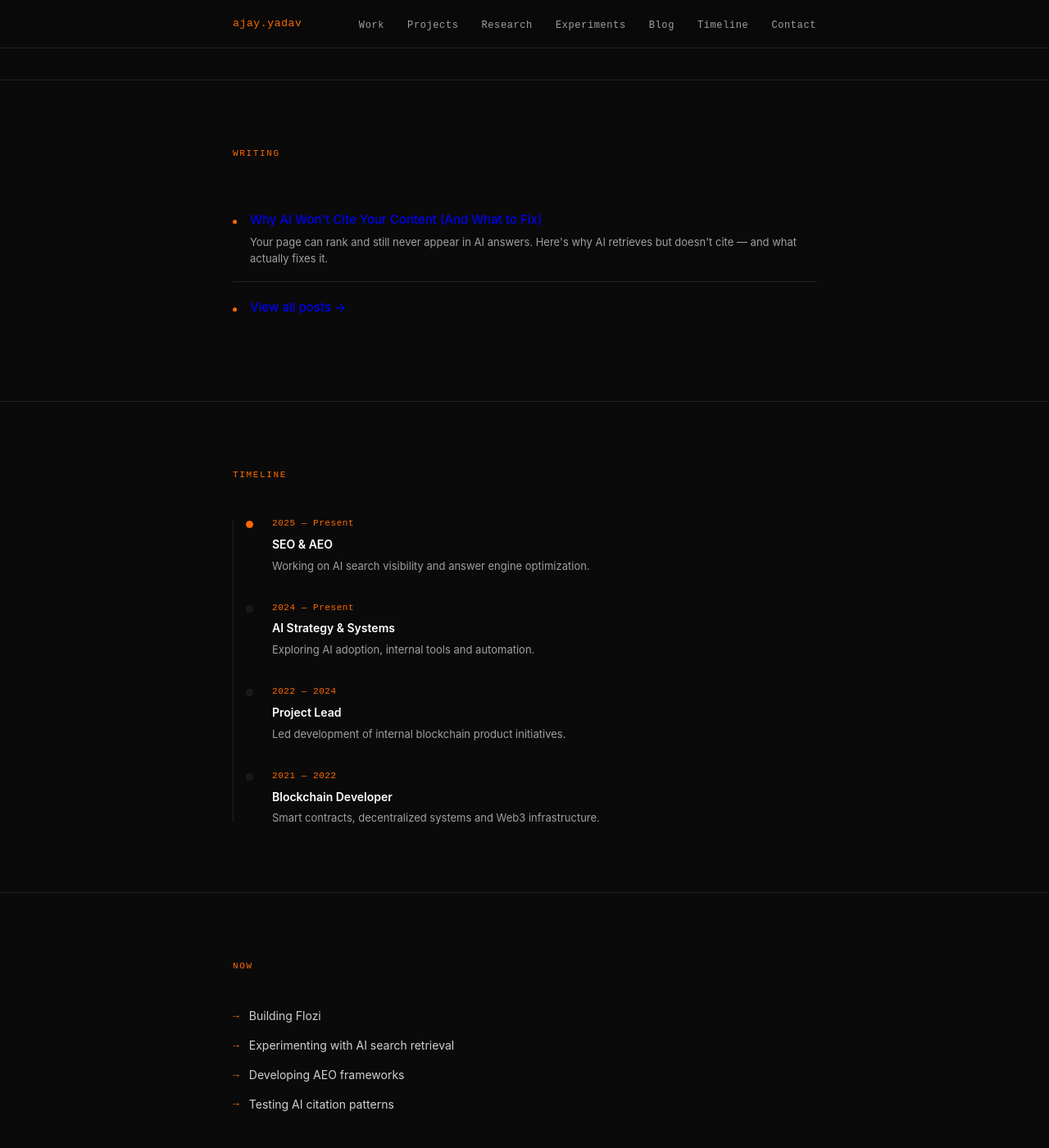
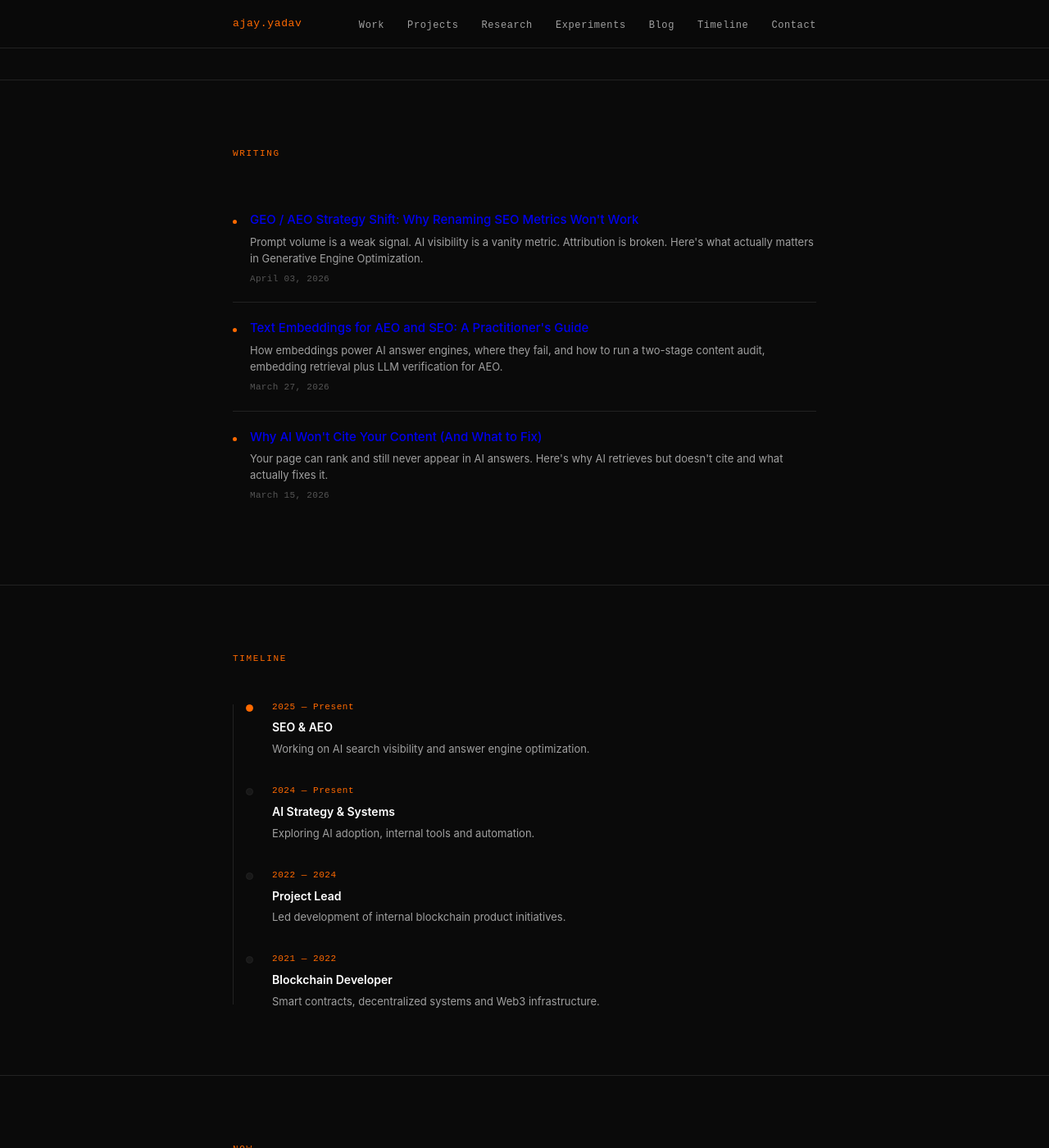
Before and after one commit to aduttya/portfolio, a Jekyll site: the page built from index.html, in a window 1280 px wide and 1400 px high, scrolled down 2758 px. Shown: the whole window at 82% size. Built offline with Jekyll 4.4.1, drawn with Linux system fonts in a browser that asks for light colours.

Commit message:
fix: add structured data, Jekyll templating, and internal linking
- Add BlogPosting + BreadcrumbList JSON-LD to post layout (E-E-A-T signals)
- Add datePublished via <time datetime> tags on all post dates
- Add Blog schema to blog index
- Convert index.html to Jekyll template so Writing section auto-populates all posts
- Update homepage knowsAbout to natural query-anchored language
- Add Related Posts section to post layout for topical internal linking
- Add .related-posts CSS styles

Co-Authored-By: Claude Sonnet 4.6 <noreply@anthropic.com>

```diff
--- a/index.html
+++ b/index.html
@@ -1,3 +1,5 @@
+---
+---
 <!DOCTYPE html>
 <html lang="en">
 <head>
@@ -38,11 +40,14 @@
       "https://flozi.io/"
     ],
     "knowsAbout": [
-      "AI Search",
+      "AI Search Optimization",
       "Answer Engine Optimization",
+      "Generative Engine Optimization",
+      "How to get cited in ChatGPT and AI answers",
+      "Google AI Overviews optimization",
+      "AEO vs SEO",
       "Search Engine Optimization",
-      "LLM citation patterns",
-      "content retrievability"
+      "Content optimization for AI search engines"
     ],
     "worksFor": [
       {
@@ -269,20 +274,25 @@
         <h2 class="section-label">Writing</h2>
         <div>
 
-          <a href="/blog/why-ai-wont-cite-my-content/" class="writing-item">
+          {% for post in site.posts limit:5 %}
+          <a href="{{ post.url }}" class="writing-item">
             <div class="writing-dot"></div>
             <div>
-              <p class="writing-title">Why AI Won't Cite Your Content (And What to Fix)</p>
-              <p class="writing-summary">Your page can rank and still never appear in AI answers. Here's why AI retrieves but doesn't cite — and what actually fixes it.</p>
+              <p class="writing-title">{{ post.title }}</p>
+              {% if post.description %}<p class="writing-summary">{{ post.description }}</p>{% endif %}
+              <time class="writing-date" datetime="{{ post.date | date_to_xmlschema }}">{{ post.date | date: "%B %d, %Y" }}</time>
             </div>
           </a>
+          {% endfor %}
 
+          {% if site.posts.size > 5 %}
           <a href="/blog/" class="writing-item">
             <div class="writing-dot"></div>
             <div>
               <p class="writing-title">View all posts →</p>
             </div>
           </a>
+          {% endif %}
 
         </div>
       </div>
--- a/style.css
+++ b/style.css
@@ -658,6 +658,13 @@ footer {
   white-space: nowrap;
 }
 
+/* ── Related Posts ── */
+.related-posts {
+  margin-top: 60px;
+  padding-top: 40px;
+  border-top: 1px solid var(--border);
+}
+
 /* ── Responsive ── */
 @media (max-width: 600px) {
   section { padding: 60px 0; }
```
Also changed, not shown: _layouts/post.html (+75 -1 lines), blog/index.html (+20 -0 lines).
